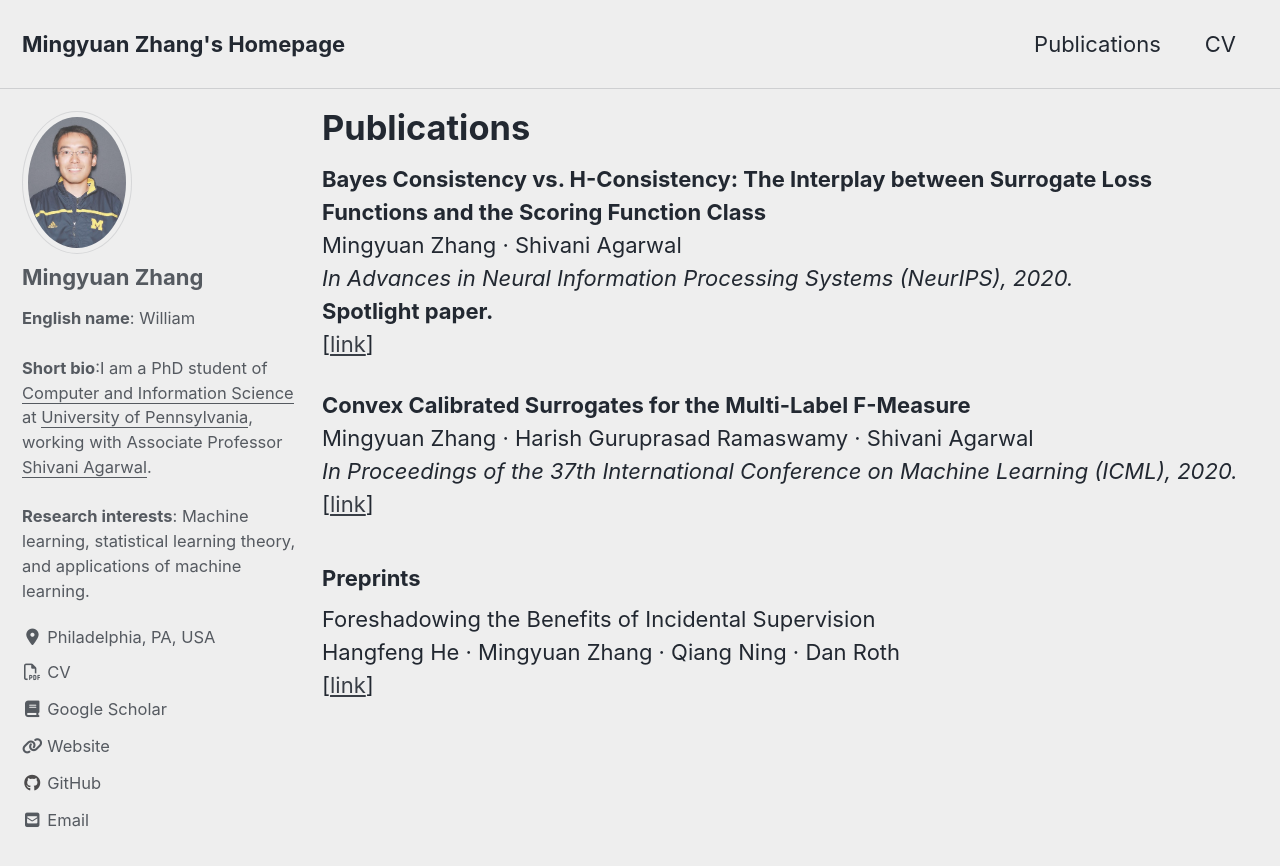
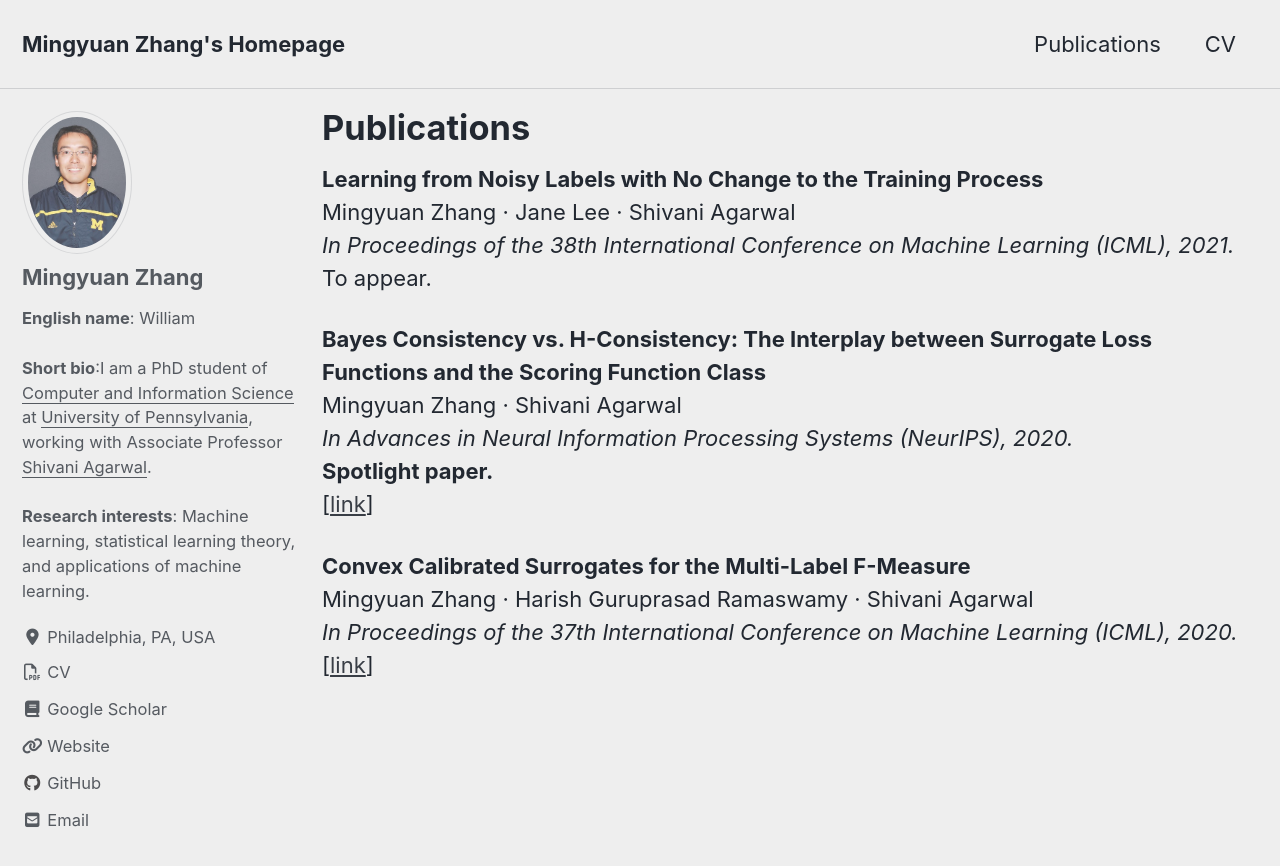
Before and after one commit to moshimowang/moshimowang.github.io, a Jekyll site: the page built from _pages/publications.md, in a window 1280 px wide and 900 px high. Shown: the top 866 px of the window. Built offline with Jekyll 4.4.1, drawn with Linux system fonts in a browser that asks for light colours; cached includes are drawn as plain includes; nearby versions of some CDN libraries.

Commit message:
added icml 2021

```diff
--- a/_pages/publications.md
+++ b/_pages/publications.md
@@ -5,6 +5,11 @@ title: "Publications"
 permalink: /publications/
 author_profile: true
 ---
+
+**Learning from Noisy Labels with No Change to the Training Process**<br>
+Mingyuan Zhang · Jane Lee · Shivani Agarwal<br>
+<em>In Proceedings of the 38th International Conference on Machine Learning (ICML), 2021.</em><br>
+To appear.<br>
 
 **Bayes Consistency vs. H-Consistency: The Interplay between Surrogate Loss Functions and the Scoring Function Class**<br>
 Mingyuan Zhang · Shivani Agarwal<br>
@@ -16,11 +21,3 @@ Mingyuan Zhang · Shivani Agarwal<br>
 Mingyuan Zhang · Harish Guruprasad Ramaswamy · Shivani Agarwal<br>
 <em>In Proceedings of the 37th International Conference on Machine Learning (ICML), 2020.</em><br>
 [[link](http://proceedings.mlr.press/v119/zhang20w.html)]<br>
-
-
-
-### Preprints
-
-Foreshadowing the Benefits of Incidental Supervision<br>
-Hangfeng He · Mingyuan Zhang · Qiang Ning · Dan Roth<br>
-[[link](https://arxiv.org/abs/2006.05500)]<br>
```
Also changed, not shown: _pages/about.md (+1 -2 lines).
